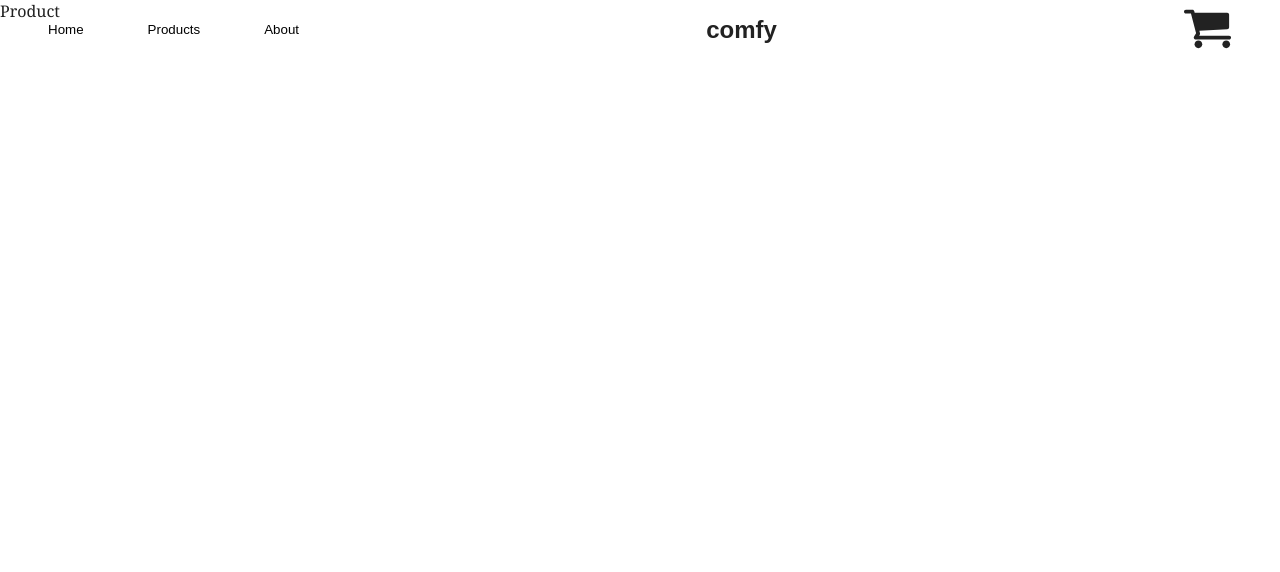
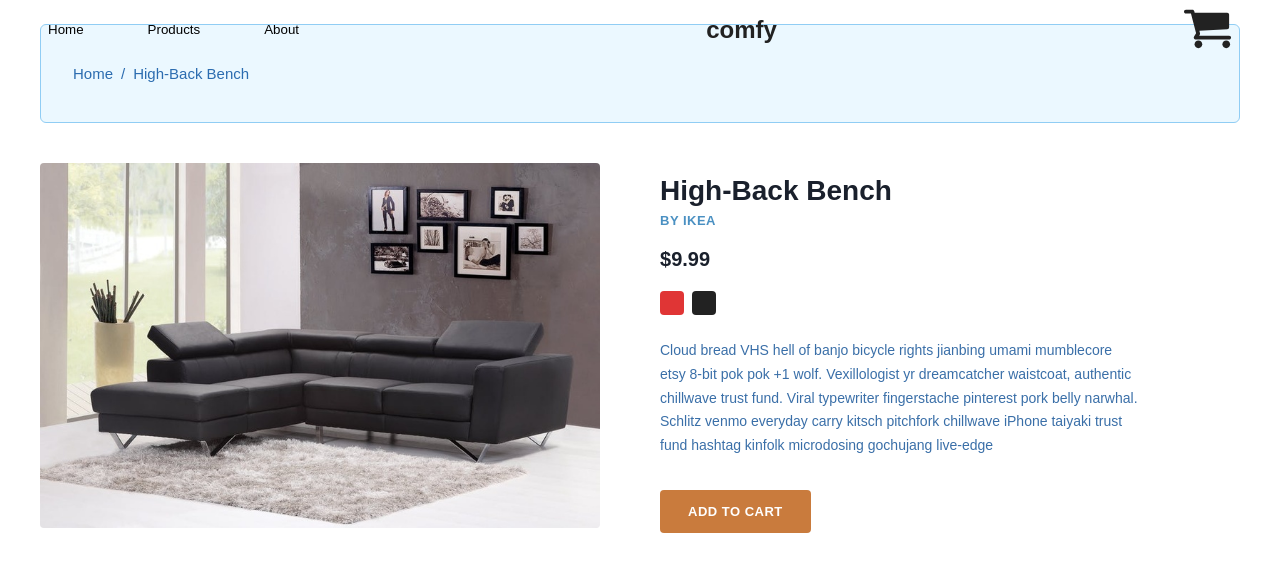
Before and after one commit to dalerrahmatulloev/Comfy, a React (Vite) app: page /products/1 in a window 1280 px wide. Shown: the top 572 px of the page. Built offline with nearby package versions, Linux system fonts and the light colour scheme; a web font is replaced by a local one.

Commit message:
Обновил компоненты Product

```diff
--- a/src/pages/Product/Product.css
+++ b/src/pages/Product/Product.css
@@ -0,0 +1,123 @@
+.product {
+  width: 1200px;
+  margin: 0 auto;
+  padding-bottom: 80px;
+}
+
+.product__breadcrumb {
+  display: flex;
+  align-items: center;
+  gap: 8px;
+  background: #ebf8ff;
+  border: 1px solid #90cdf4;
+  border-radius: 6px;
+  padding: 40px 32px;
+  margin-top: 24px;
+  font-size: 15px;
+  color: #2b6cb0;
+}
+
+.product__breadcrumb a {
+  display: inline;
+  color: #2b6cb0;
+  font-weight: 500;
+}
+
+.product__breadcrumb a:hover {
+  text-decoration: underline;
+}
+
+.product__breadcrumb span:last-child {
+  color: #2b6cb0;
+}
+
+.product__content {
+  display: flex;
+  gap: 60px;
+  margin-top: 40px;
+}
+
+.product__image {
+  flex: 1;
+  max-width: 560px;
+}
+
+.product__image img {
+  width: 100%;
+  display: block;
+  border-radius: 4px;
+}
+
+.product__info {
+  flex: 1;
+  padding-top: 12px;
+}
+
+.product__title {
+  font-size: 28px;
+  font-weight: 700;
+  color: #1a202c;
+  margin-bottom: 6px;
+}
+
+.product__company {
+  font-size: 13px;
+  font-weight: 600;
+  letter-spacing: 0.5px;
+  color: #4a90c2;
+  margin-bottom: 20px;
+}
+
+.product__price {
+  font-size: 20px;
+  font-weight: 700;
+  color: #1a202c;
+  margin-bottom: 20px;
+}
+
+.product__colors {
+  display: flex;
+  gap: 8px;
+  margin-bottom: 24px;
+}
+
+.product__color {
+  width: 24px;
+  height: 24px;
+  border-radius: 4px;
+  display: inline-block;
+}
+
+.product__description {
+  font-size: 14px;
+  line-height: 1.7;
+  color: #3a6fa8;
+  margin-bottom: 32px;
+  max-width: 480px;
+}
+
+.product__add-btn {
+  background: #c97b3d;
+  color: #fff;
+  font-size: 13px;
+  font-weight: 600;
+  letter-spacing: 0.5px;
+  padding: 14px 28px;
+  border-radius: 4px;
+}
+
+.product__add-btn:hover {
+  background: #b56a30;
+}
+
+.product__not-found {
+  width: 1200px;
+  margin: 120px auto;
+  text-align: center;
+}
+
+.product__not-found a {
+  display: inline;
+  color: #2b6cb0;
+  margin-top: 12px;
+}
--- a/src/pages/Product/Product.jsx
+++ b/src/pages/Product/Product.jsx
@@ -1,10 +1,68 @@
-import "./Product.css"
+import { useParams, Link } from "react-router-dom";
+import "./Product.css";
+import db from "../../../bd.json";
+const images = import.meta.glob("../../assets/images/*.png", { eager: true });
+
+const getImage = (path) => {
+  if (!path) return "";
+  const fileName = path.split("/").pop();
+  const found = Object.keys(images).find((key) => key.endsWith(fileName));
+  return found ? images[found].default : "";
+};
 
 // Манучер
 const Product = () => {
-    return <div className="">
-        Product
+  const { id } = useParams();
+
+  const product = db.products.find((item) => String(item.id) === String(id));
+
+  if (!product) {
+    return (
+      <div className="product__not-found">
+        <h2>Товар не найден</h2>
+        <Link to="/products">Вернуться к товарам</Link>
+      </div>
+    );
+  }
+
+  const { img, title, price, company, colors, description } = product;
+
+  return (
+    <div className="product">
+      <div className="product__breadcrumb">
+        <Link to="/">Home</Link>
+        <span>/</span>
+        <span>{title}</span>
+      </div>
+
+      <div className="product__content">
+        <div className="product__image">
+          <img src={getImage(img)} alt={title} />
+        </div>
+
+        <div className="product__info">
+          <h1 className="product__title">{title}</h1>
+          <p className="product__company">BY {company?.toUpperCase()}</p>
+
+          <p className="product__price">${price}</p>
+
+          <div className="product__colors">
+            {colors?.map((color, index) => (
+              <span
+                key={index}
+                className="product__color"
+                style={{ backgroundColor: color }}
+              ></span>
+            ))}
+          </div>
+
+          <p className="product__description">{description}</p>
+
+          <button className="product__add-btn">ADD TO CART</button>
+        </div>
+      </div>
     </div>
-}
+  );
+};
 
 export default Product;
```
